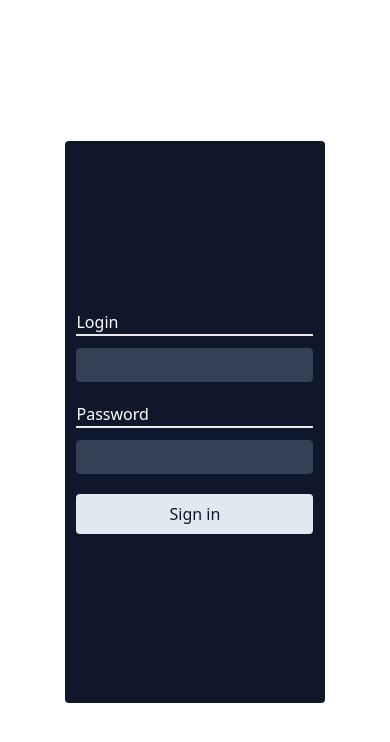
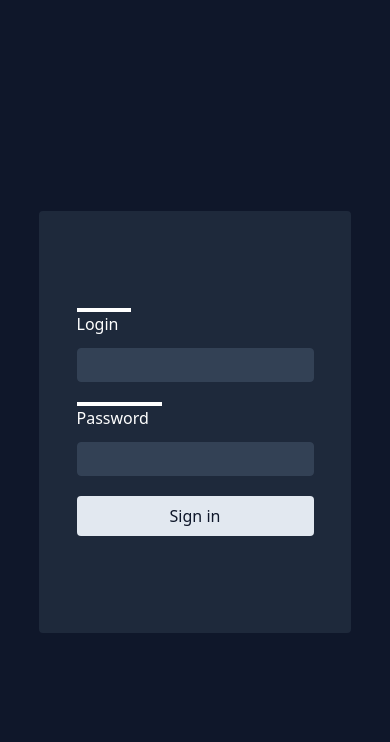
Before and after one commit to MatheusAFD/tailwind-login-page, a React (Vite) app: page / in a window 390 px wide. Shown: the top 742 px of the page. Built offline with nearby package versions, Linux system fonts and the light colour scheme.

Commit message:
colors theme / responsive

```diff
--- a/src/App.tsx
+++ b/src/App.tsx
@@ -1,24 +1,30 @@
 export function App() {
   return (
     <>
-      <main className="flex justify-center items-center h-screen">
+      <main className="flex justify-center items-center h-screen bg-slate-900 ">
         <form
           action=""
-          className="flex flex-col justify-center items-center w-2/3 lg:w-1/4 bg-slate-900 text-white h-2/3 rounded"
+          className="flex flex-col justify-center items-center w-[80%] lg:w-1/4 bg-slate-800 text-white h-[50%] lg:h-2/3 max-w-[80%] rounded font-sans"
         >
-          <div className="w-1/1">
-            <label htmlFor="user__login" className="block border-b-2">
+          <div className="w-1/1 relative">
+            <label
+              htmlFor="user__login"
+              className="block before:content-[''] before:max-w-[23%] before:w-[100%] before:h-1 before:bg-[#ffffff] before:absolute  before:top-0 before:left-0 mt-1 "
+            >
               Login
             </label>
             <input
               type="text"
               id="user__login"
-              className="border border-slate-700 border rounded bg-slate-700 mt-3 w-1/1 py-1 pl-1"
+              className="border-slate-700 border rounded bg-slate-700 mt-3 w-1/1 py-1 pl-1"
             />
           </div>
 
-          <div className="w-1/1 mt-5">
-            <label htmlFor="user__password" className="block  border-b-2">
+          <div className="w-1/1 mt-5 relative">
+            <label
+              htmlFor="user__password"
+              className="block before:content-[''] before:max-w-[36%] before:w-[100%] before:h-1 before:bg-[#ffffff] before:absolute  before:top-0 before:left-0 mt-1 "
+            >
               Password
             </label>
             <input
```
Also changed, not shown: 1 other file (tests, documents, lock files or other folders).
